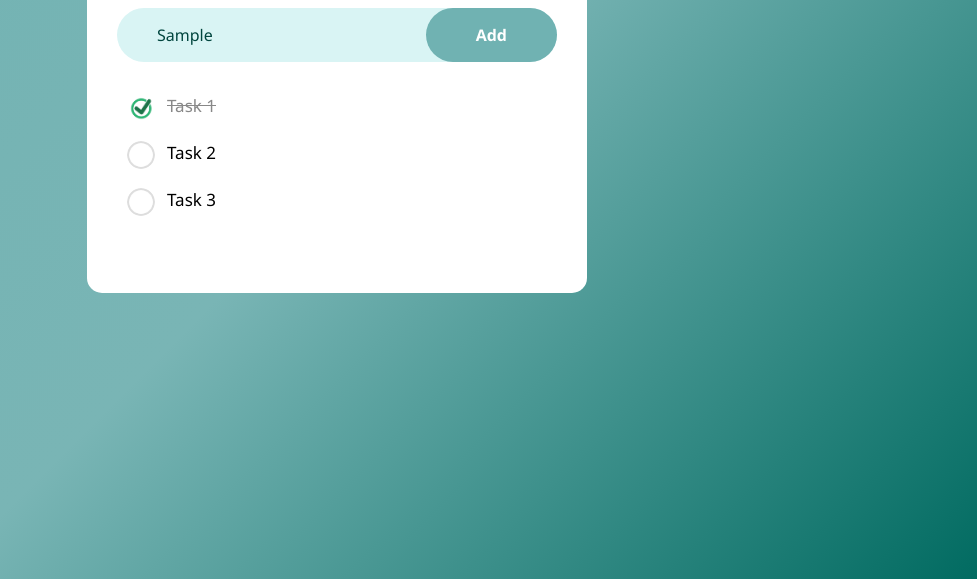
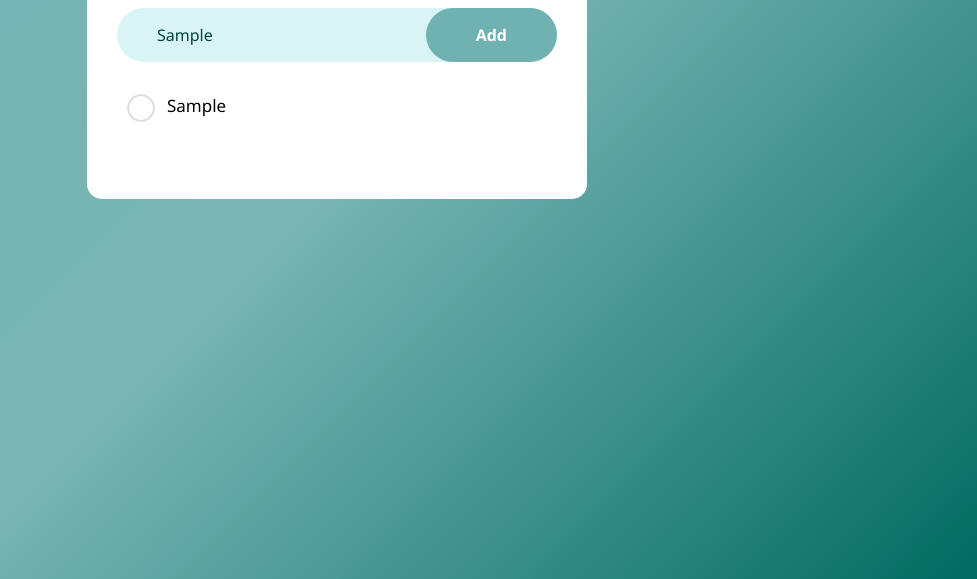
Before and after one commit to hasitha-ramesh/to-do-list-app, a plain HTML site: page index.html in a window 1280 px wide. Both pictures are taken after typing "Sample" into the empty fields and a click on the button "Add". Shown: the part 221-800 px from the top of the page, without its empty margins (303-1280 px from the left). Drawn offline with Linux system fonts and the light colour scheme.

Commit message:
Add JS function for adding list items based on user input

```diff
--- a/index.html
+++ b/index.html
@@ -13,15 +13,16 @@
           <h2>To-Do List <img src="images/icon.png" alt="" /></h2>
         </div>
         <div class="row">
-          <input type="text" placeholder="Add Your Text" />
-          <button>Add</button>
+          <input type="text" id="inputText" placeholder="Add Your Text" />
+          <button onclick="addText()" >Add</button>
         </div>
-        <ul>
-          <li class="checked">Task 1</li>
+        <ul id="listContent">
+          <!-- <li class="checked">Task 1</li>
           <li>Task 2</li>
-          <li>Task 3</li>
+          <li>Task 3</li> -->
         </ul>
       </div>
     </div>
+    <script src="script.js"></script>
   </body>
 </html>
--- /dev/null
+++ b/script.js
@@ -0,0 +1,12 @@
+const inputText = document.getElementById("inputText");
+const listContent = document.getElementById("listContent");
+
+function addText(){
+    if (inputText.value == ""){
+        alert("You must write something!");
+    }else{
+        const li = document.createElement("li");
+        li.innerHTML = inputText.value;
+        listContent.appendChild(li);
+    }
+}
```
